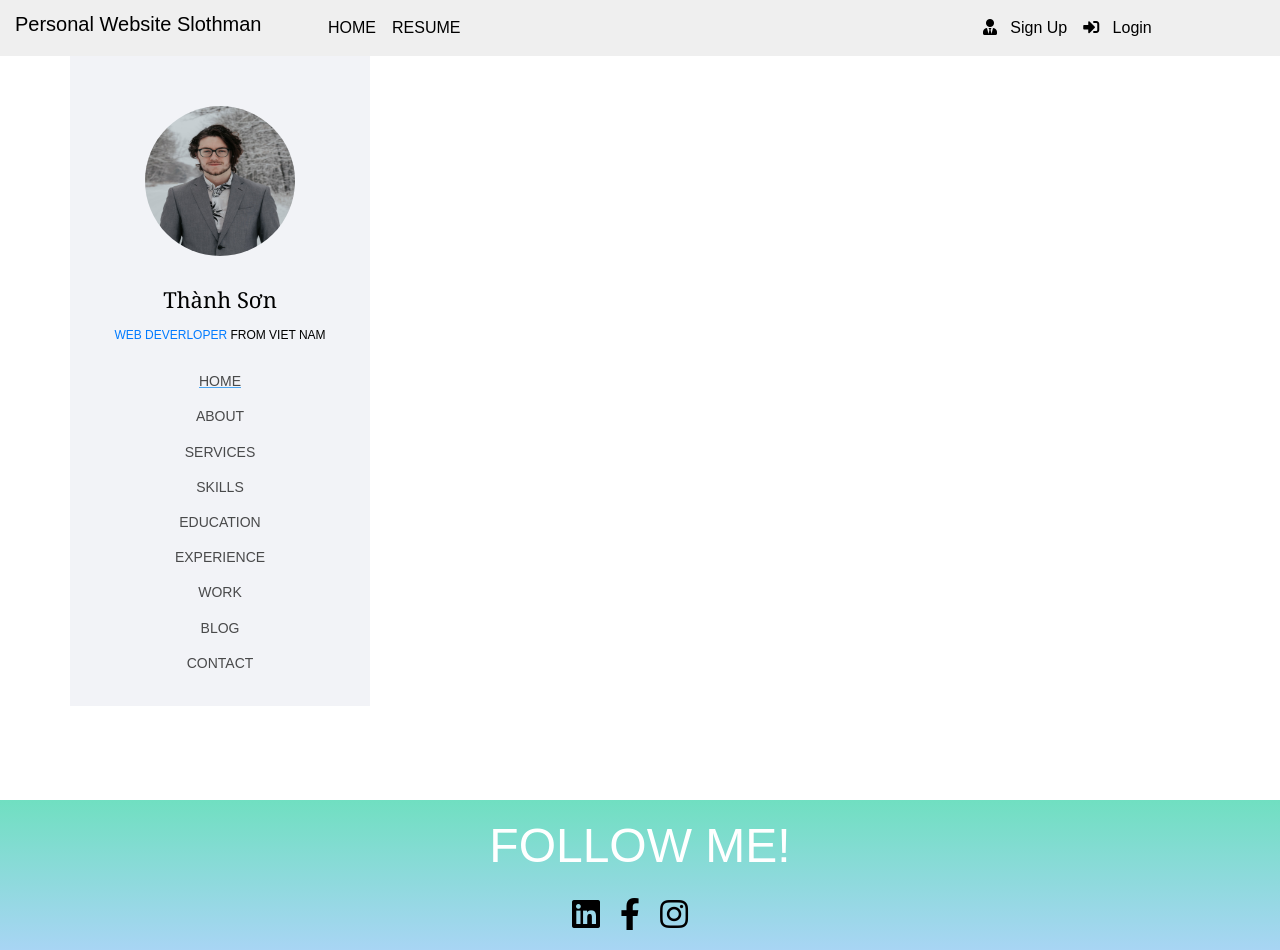
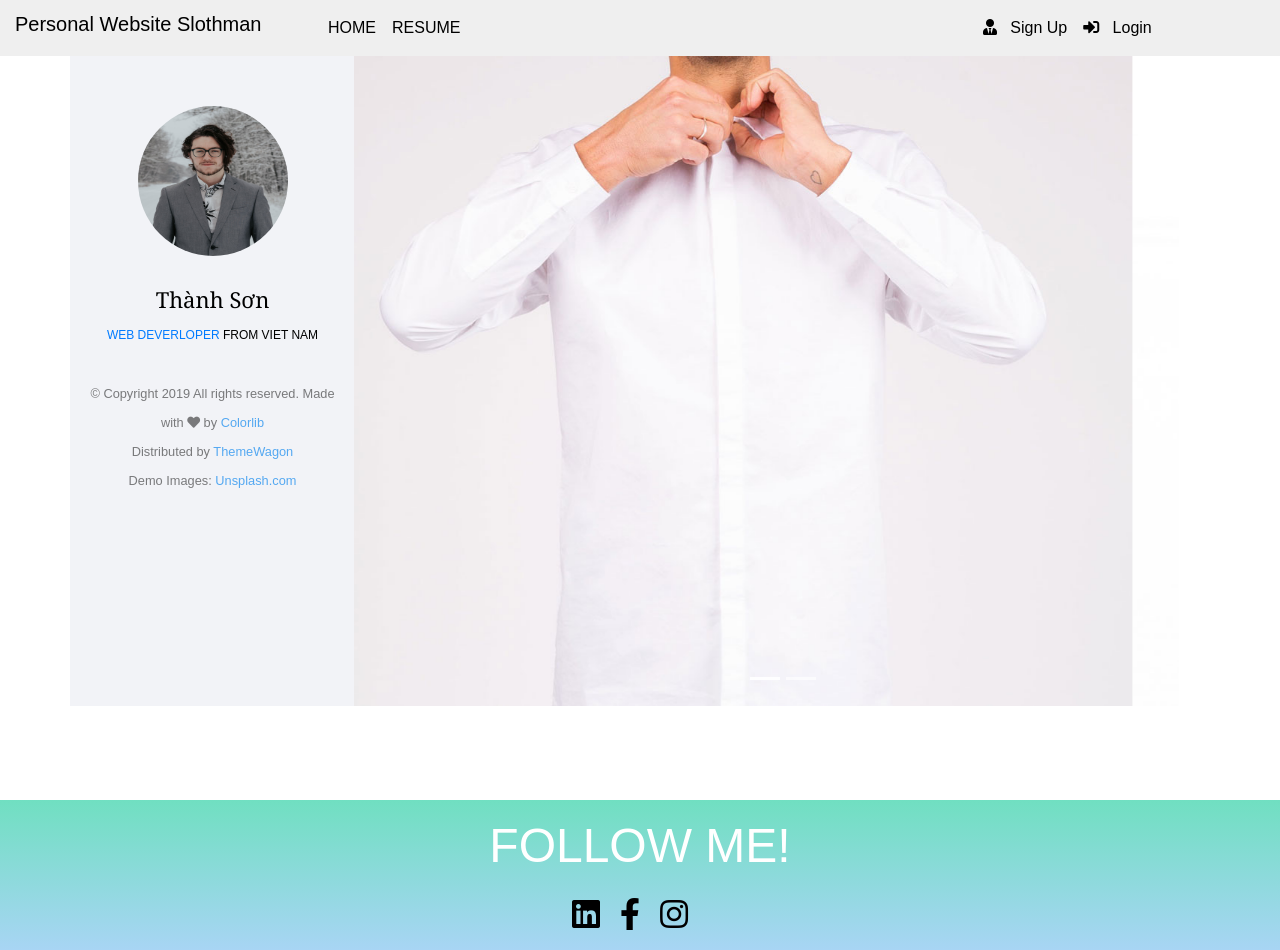
Before and after one commit to sonbkt303/angular-helper, an Angular app: page /resume in a window 1280 px wide. Built offline with nearby package versions, Linux system fonts and the light colour scheme.

Commit message:
update slider carousel

```diff
--- a/src/app/main/resume/resume.component.html
+++ b/src/app/main/resume/resume.component.html
@@ -1,6 +1,6 @@
 <div class="resume container">
   <div class="row">
-    <div class="column colorlib-aside col-md-3">
+    <div class="col-md-3 column colorlib-aside ">
 
       <div class="align-center">
         <div class="author">
@@ -32,7 +32,6 @@
 
               </script>2019 All rights reserved. Made with <i class="fas fa-heart"></i> by <a
                 href="https://colorlib.com" target="_blank">Colorlib</a>
-
               <br>
 
               <span>
@@ -51,5 +50,31 @@
 
     </div>
 
+
+    <div class="colorlib-main col-md-9">
+
+      <section id="slide-man" class="section-1 carousel slide" data-ride="carousel">
+        <ul class="carousel-indicators">
+          <li data-target="#slide-man" data-slide-to="0" class="active"></li>
+          <li data-target="#slide-man" data-slide-to="1"></li>
+        </ul>
+
+
+        <div class="carousel-inner">
+          <div class="carousel-item active" style="
+            background: url(../../../assets/images/resume/resume_carousel_1.jpg) no-repeat center center;
+            background-size: cover;
+            ">
+
+          </div>
+          <div class="carousel-item" style="
+            background: url(../../../assets/images/resume/resume_carousel_2.jpg) no-repeat center center;
+            background-size: cover;">
+          </div>
+        </div>
+      </section>
+
+    </div>
+
   </div>
 </div>
--- a/src/app/main/resume/resume.component.scss
+++ b/src/app/main/resume/resume.component.scss
@@ -1,11 +1,12 @@
 @import '../../../assets/utilities/variables';
 
 .resume {
+  margin-top: -24px;
 
   .colorlib-aside {
     height: 650px;
-    margin-top: -24px;
-    min-width: 300px;
+
+    // min-width: 300px;
     overflow-y: scroll;
     background: #f2f3f7;
     font-family: "Quicksand", Arial, sans-serif;
@@ -79,4 +80,49 @@
       }
     }
   }
+
+
+
+  .colorlib-main {
+
+    .section-1 {
+      // background: url(../../../assets/images/resume/resume_bg_1.jpg) no-repeat center center;
+
+
+
+      .carousel-inner {
+        // min-height: 650px;
+        // width: 100;
+        // background-size: cover;
+        // -webkit-background-size: cover;
+        // -moz-background-size: cover;
+        // -o-background-size: cover;
+        margin-left: -2%;
+
+        .carousel-item {
+          min-height: 650px;
+          width: 100%;
+          // background-size: cover;
+          // -webkit-background-size: cover;
+          // -moz-background-size: cover;
+          // -o-background-size: cover;
+
+        }
+
+        // #carousel-1 {
+
+        //   background: url(../../../assets/images/resume/resume_carousel_1.jpg) no-repeat center center;
+
+        // }
+
+        // #carousel-1 {
+        //   background: url(../../../assets/images/resume/resume_carousel_2.jpg) no-repeat center center;
+        // }
+
+
+
+      }
+
+    }
+  }
 }
--- a/src/styles.scss
+++ b/src/styles.scss
@@ -21,3 +21,7 @@ body {
 .align-center {
   text-align: center;
 }
+
+ul {
+  display: none;
+}
```
Also changed, not shown: src/assets/images/resume/resume_carousel_1.jpg (added), src/assets/images/resume/resume_carousel_2.jpg (added).
